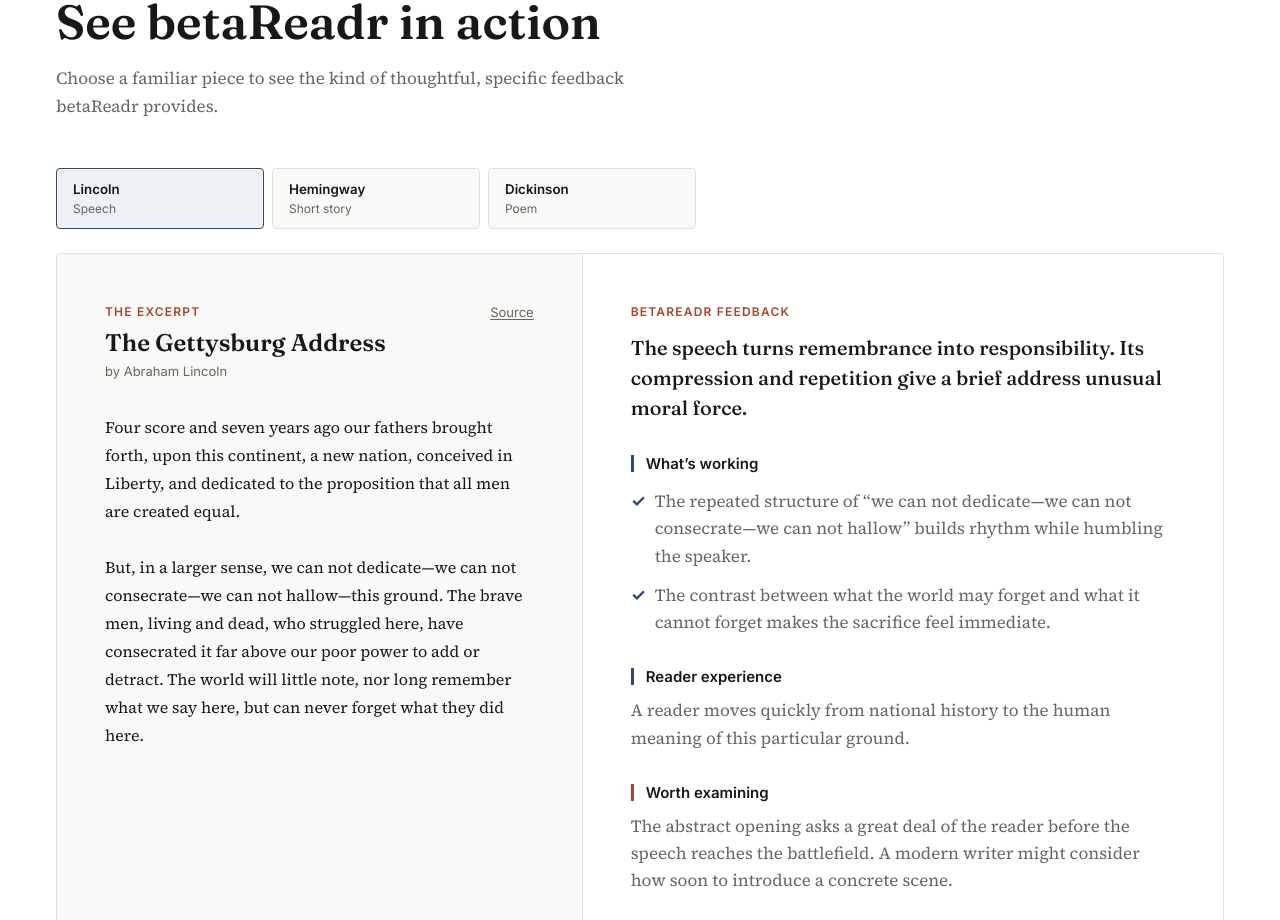
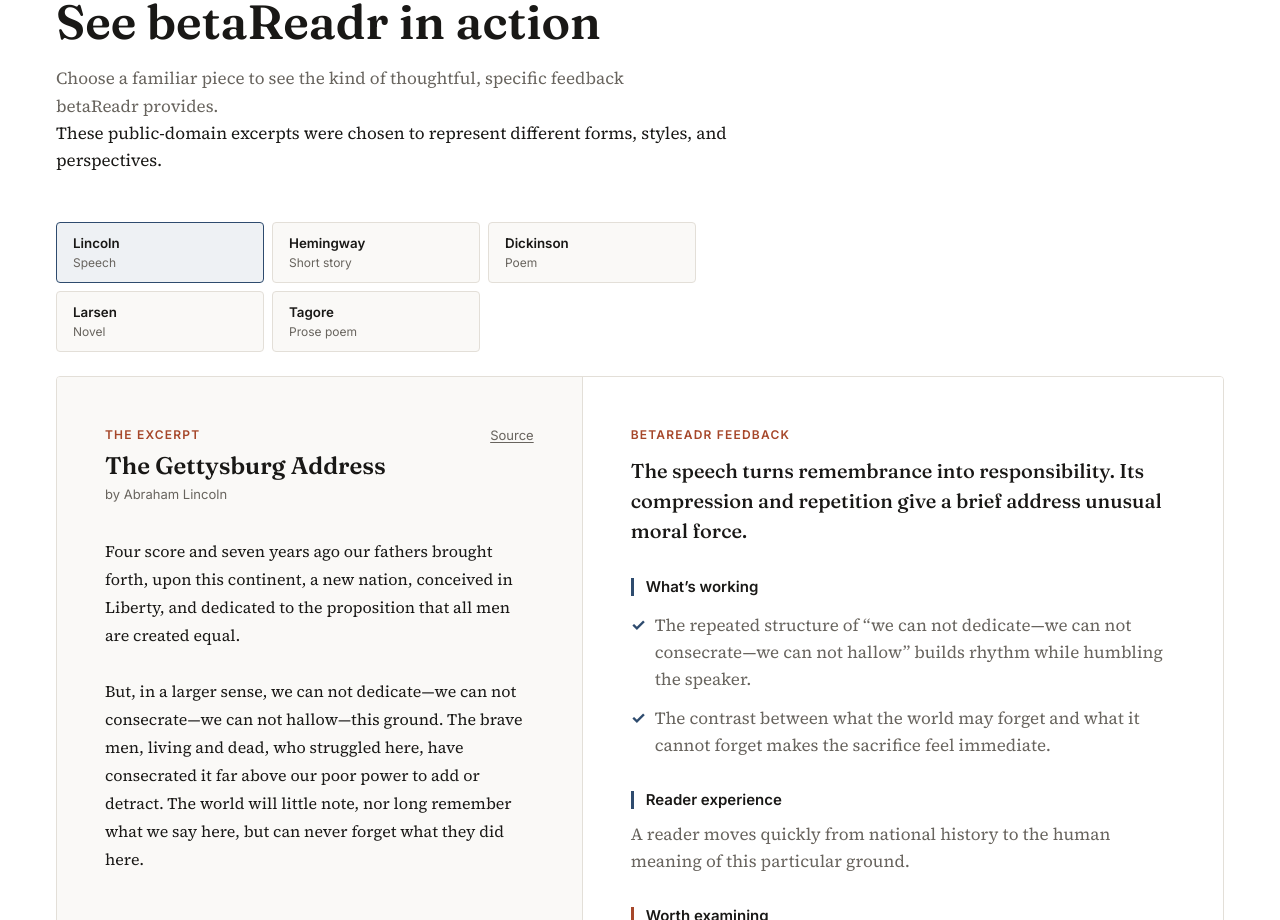
Before and after one commit to ethanryan/beta-readr, a Next.js app: page / in a window 1280 px wide. Shown: the part 1340-2260 px from the top of the page. Built offline with nearby package versions, Linux system fonts and the light colour scheme; no server answers.

Commit message:
Add diverse public-domain examples

```diff
--- a/components/landing/InteractiveExamples.tsx
+++ b/components/landing/InteractiveExamples.tsx
@@ -85,6 +85,44 @@
     revisionLens:
       "The familiar bird metaphor risks becoming sentimental, but the severity of “sore must be the storm” supplies useful resistance.",
   },
+  {
+    id: "passing",
+    shortLabel: "Larsen",
+    title: "Passing",
+    author: "Nella Larsen",
+    form: "Novel",
+    sourceUrl: "https://dpul.princeton.edu/public-domain/catalog/dcgt54m1104",
+    text: "It was the last letter in Irene Redfield’s little pile of morning mail.",
+    impression:
+      "The opening makes an ordinary letter feel charged with secrecy. Before its contents are known, its physical presence creates unease.",
+    strengths: [
+      "Beginning with the last item in a pile gives the letter immediate narrative importance.",
+      "The precise domestic detail creates a calm surface for the tension that follows.",
+    ],
+    readerExperience:
+      "A reader is invited to share Irene’s attention and wonder why this particular letter matters.",
+    revisionLens:
+      "The opening withholds context deliberately. A writer using this approach should ensure each new detail sharpens, rather than merely delays, the central question.",
+  },
+  {
+    id: "gitanjali",
+    shortLabel: "Tagore",
+    title: "Gitanjali",
+    author: "Rabindranath Tagore",
+    form: "Prose poem",
+    sourceUrl: "https://www.gutenberg.org/ebooks/7164",
+    text: "Where the mind is without fear and the head is held high; where knowledge is free.",
+    impression:
+      "The poem presents freedom as a condition of both public life and private thought. Its plain syntax gives the aspiration clarity and urgency.",
+    strengths: [
+      "The opening joins emotional courage with physical posture, making an abstract ideal visible.",
+      "The movement from the individual mind to freely shared knowledge quickly widens the poem’s scope.",
+    ],
+    readerExperience:
+      "A reader encounters the passage as both a wish and a standard against which the present world can be measured.",
+    revisionLens:
+      "The language is intentionally universal. A contemporary writer might consider when a concrete image would deepen an otherwise abstract appeal.",
+  },
 ] as const;
 
 type ExampleId = (typeof EXAMPLES)[number]["id"];
@@ -124,6 +162,10 @@
           <p className={styles.support}>
             Choose a familiar piece to see the kind of thoughtful, specific
             feedback betaReadr provides.
+          </p>
+          <p className={styles.selectionNote}>
+            These public-domain excerpts were chosen to represent different
+            forms, styles, and perspectives.
           </p>
         </div>
 
```
